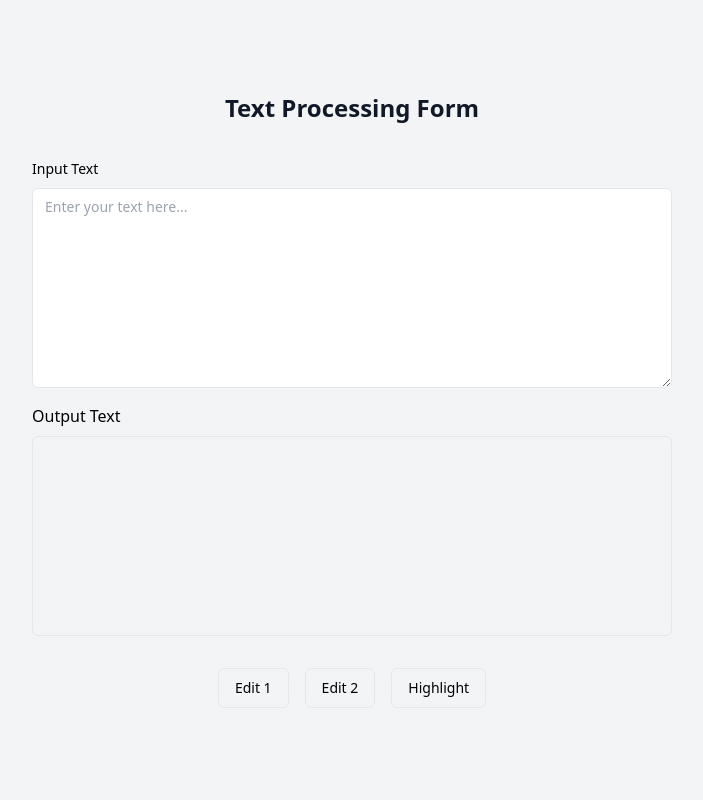
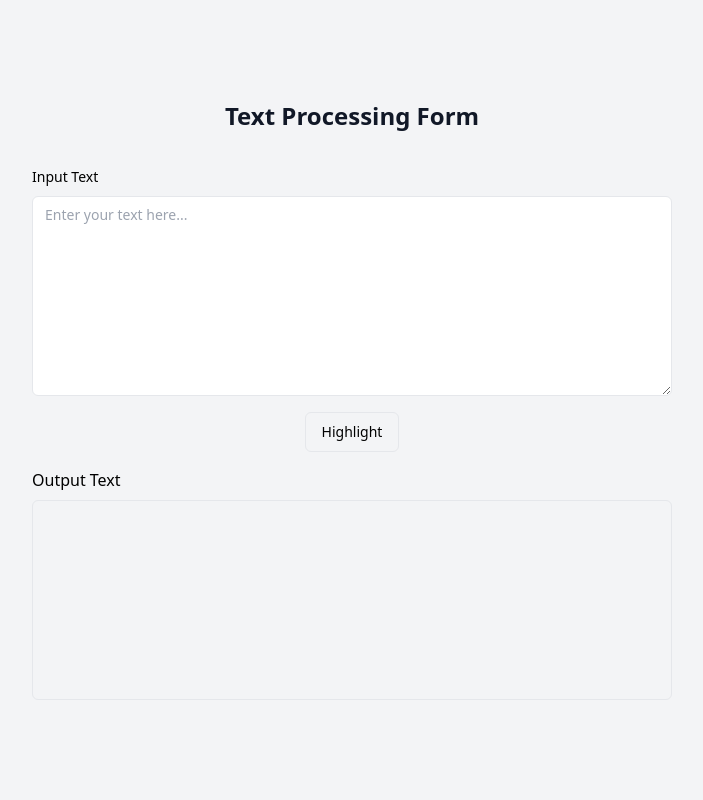
Before and after one commit to darinkishore/story_highlights, a Django app: page / in a window 1280 px wide. Shown: the whole page, without its empty margins (288-991 px from the left). Run offline with Django 4.2, Linux system fonts and the light colour scheme; some libraries are stand-ins or nearby versions.

Commit message:
Update transformations form with highlight post method
Form functionality has been improved by wrapping input elements in a form with a highlight post method, enhancing the user's interaction with the page. The edit 1 and edit 2 buttons have been removed, leaving a more organized layout with a single highlight button. Adjustments to spacing ensure a favorable UI experience.

```diff
--- a/templates/transformations/index.html
+++ b/templates/transformations/index.html
@@ -12,6 +12,7 @@ hx-headers='{"X-CSRFToken": "{{ csrf_token }}"}'
       Text Processing Form
     </h2>
     <div class="grid gap-4">
+      <form hx-post="/highlight" hx-target="#output-text">
         <div class="space-y-2">
           <label
             class="text-sm font-medium leading-none peer-disabled:cursor-not-allowed peer-disabled:opacity-70"
@@ -26,6 +27,15 @@ hx-headers='{"X-CSRFToken": "{{ csrf_token }}"}'
             placeholder="Enter your text here..."
           ></textarea>
         </div>
+        <div class="flex items-center justify-center space-x-4 mt-4 space-y-4"> <!-- Increased space-y-2 to space-y-4 to add a little space between bottom of input text and button -->
+          <button
+            type="submit"
+            class="inline-flex items-center justify-center whitespace-nowrap rounded-md text-sm font-medium ring-offset-background focus-visible:outline-none focus-visible:ring-2 focus-visible:ring-ring focus-visible:ring-offset-2 disabled:pointer-events-none disabled:opacity-50 border border-input bg-background hover:text-accent-foreground h-10 px-4 py-2 hover:bg-gray-200 dark:hover:bg-gray-700 transition-colors duration-200"
+          >
+            Highlight
+          </button>
+        </div>
+      </form>
       <div class="space-y-2">
         <label
           class="font-medium leading-none peer-disabled:cursor-not-allowed peer-disabled:opacity-70"
@@ -35,7 +45,7 @@ hx-headers='{"X-CSRFToken": "{{ csrf_token }}"}'
         </label>
         <div
           name="output_text"
-          class="overflow-auto flex w-full rounded-md border border-input bg-background px-3 py-2 text-sm ring-offset-background placeholder:text-muted-foreground focus-visible:outline-none focus-visible:ring-2 focus-visible:ring-ring focus-visible:ring-offset-2 disabled:cursor-not-allowed disabled:opacity-50 min-h-[200px]"
+          class="overflow-auto flex w-full rounded-md border border-input bg-background px-3 py-2 text-sm ring-offset-background placeholder:text-muted-foreground min-h-[200px]"
           id="output-text"
         >
           <!-- Processed text will appear here -->
@@ -44,32 +54,6 @@ hx-headers='{"X-CSRFToken": "{{ csrf_token }}"}'
         </div>
       </div>
     </div>
-    <div class="flex items-center justify-center space-x-4">
-      <button
-        hx-post="/edit_1"
-        hx-target="#output-text"
-        hx-vals='{"input_text": document.getElementById("input-text").value}'
-        class="inline-flex items-center justify-center whitespace-nowrap rounded-md text-sm font-medium ring-offset-background focus-visible:outline-none focus-visible:ring-2 focus-visible:ring-ring focus-visible:ring-offset-2 disabled:pointer-events-none disabled:opacity-50 border border-input bg-background hover:text-accent-foreground h-10 px-4 py-2 hover:bg-gray-200 dark:hover:bg-gray-700 transition-colors duration-200"
-      >
-        Edit 1
-      </button>
-      <button
-        hx-post="/edit_2"
-        hx-target="#output-text"
-        hx-vals='{"input_text": document.getElementById("input-text").value}'
-        class="inline-flex items-center justify-center whitespace-nowrap rounded-md text-sm font-medium ring-offset-background focus-visible:outline-none focus-visible:ring-2 focus-visible:ring-ring focus-visible:ring-offset-2 disabled:pointer-events-none disabled:opacity-50 border border-input bg-background hover:text-accent-foreground h-10 px-4 py-2 hover:bg-gray-200 dark:hover:bg-gray-700 transition-colors duration-200"
-      >
-        Edit 2
-      </button>
-      <button
-        hx-post="/highlight"
-        hx-target="#output-text"
-        hx-vals='{"input_text": document.getElementById("input-text").value}'
-        class="inline-flex items-center justify-center whitespace-nowrap rounded-md text-sm font-medium ring-offset-background focus-visible:outline-none focus-visible:ring-2 focus-visible:ring-ring focus-visible:ring-offset-2 disabled:pointer-events-none disabled:opacity-50 border border-input bg-background hover:text-accent-foreground h-10 px-4 py-2 hover:bg-gray-200 dark:hover:bg-gray-700 transition-colors duration-200"
-      >
-        Highlight
-      </button>
-    </div>
   </div>
 </div>
 {% endblock %}
```
Lines whose indentation alone changed are shown as unchanged.
